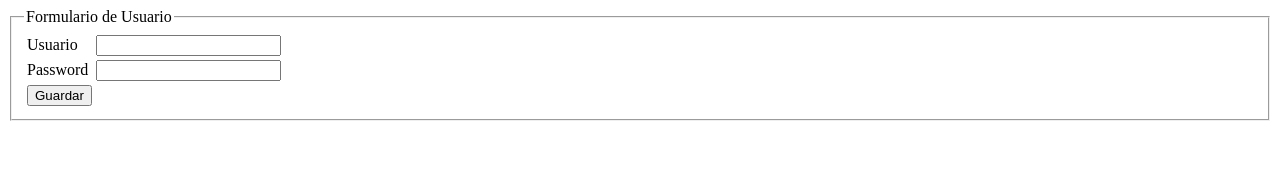
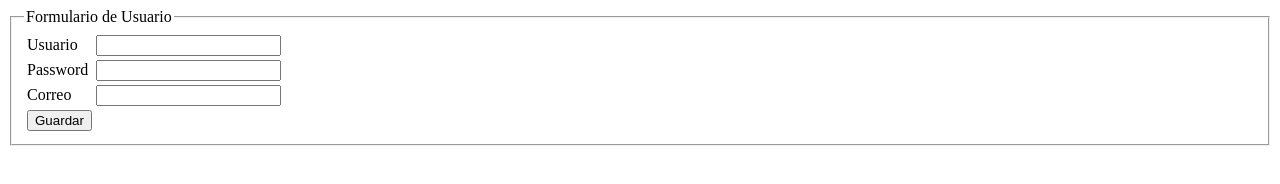
Before and after one commit to Cc4s4s/Formulario2, a plain HTML site: page index.html in a window 1280 px wide. Drawn offline with Linux system fonts and the light colour scheme.

Commit message:
Agregando Correo en rama A

```diff
--- a/index.html
+++ b/index.html
@@ -23,6 +23,11 @@
                         <td><input type="password" name="f_clave" value=""></td>
                     </tr>
 
+                    <tr>
+                        <td>Correo</td>
+                        <td><input type="text" name="f_correo" value=""></td>
+                    </tr>
+
 
                     <tr>
                         <td><input type="submit" name="btn_Guardar" value="Guardar"></td>
```
